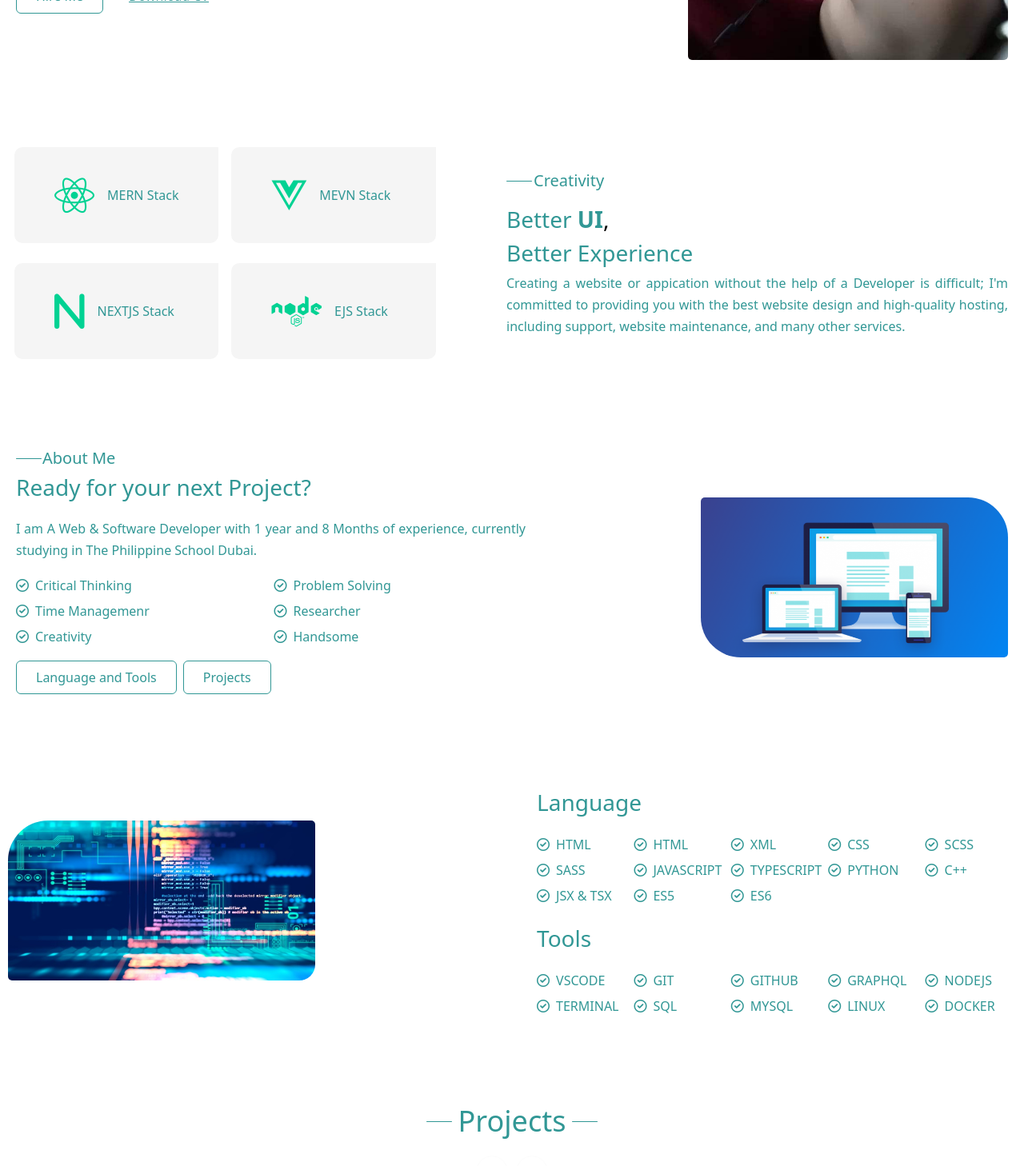
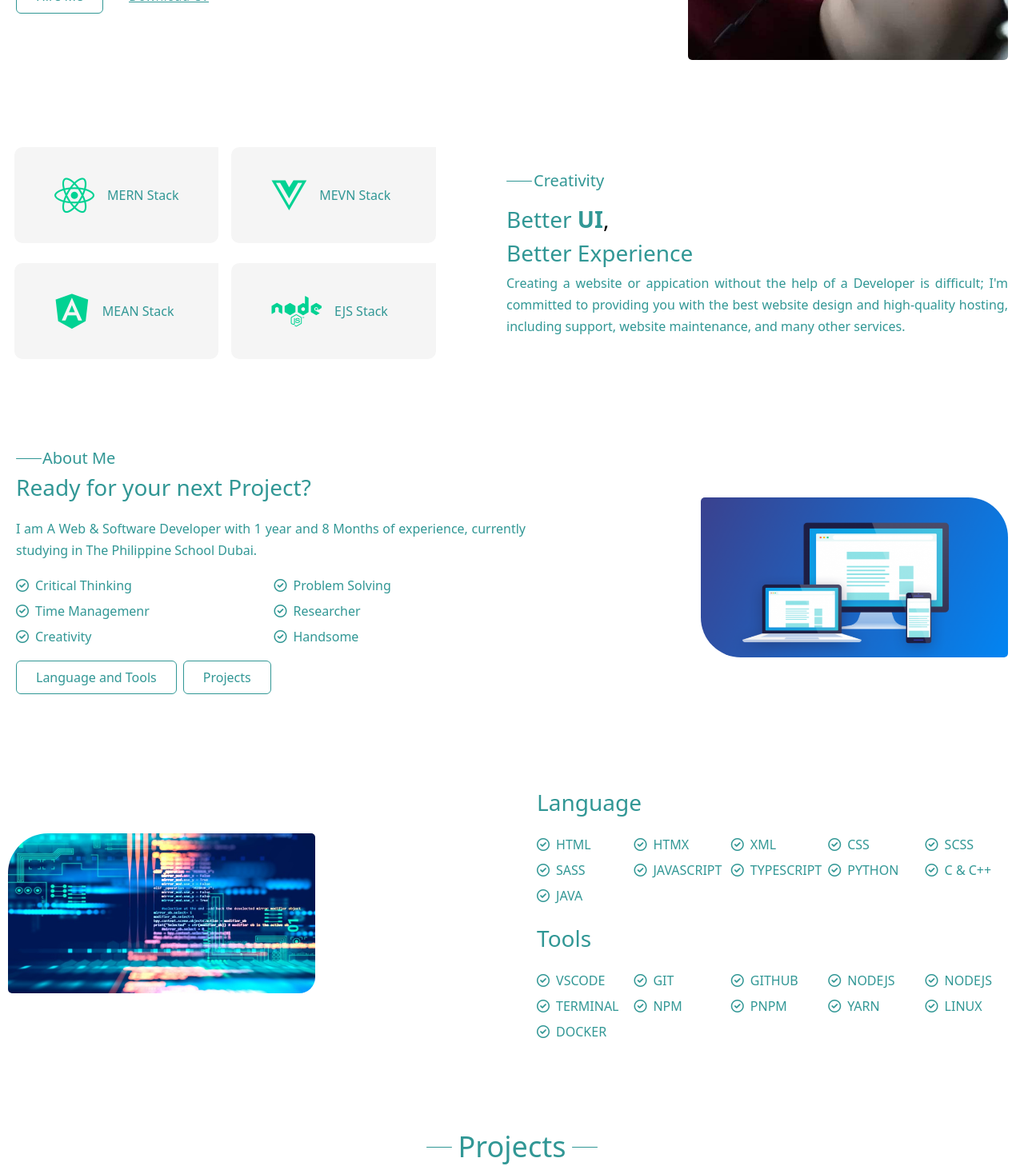
Before and after one commit to Chysev/Portfolio, a Next.js app: page / in a window 1280 px wide. Shown: the part 501-1959 px from the top of the page at 80% size. Built offline with nearby package versions, Linux system fonts and the light colour scheme.

Commit message:
Portfolio

```diff
--- a/components/Icons/Language.tsx
+++ b/components/Icons/Language.tsx
@@ -1,7 +1,5 @@
-import { motion } from 'framer-motion'
-
 // data
-import datas from '../../data/checkdata.json'
+import datas from '../../data/checkdata2.json'
 
 const Language = () => {
     return (
--- a/components/Icons/Tools.tsx
+++ b/components/Icons/Tools.tsx
@@ -1,5 +1,5 @@
 // data
-import datas from '../../data/checkdata2.json'
+import datas from '../../data/checkdata3.json'
 
 const Tools = () => {
     return (
--- a/components/LandingPage/Layer1.tsx
+++ b/components/LandingPage/Layer1.tsx
@@ -1,4 +1,5 @@
 import { motion } from 'framer-motion'
+
 // Components
 import LeftSection from "./Layer1/LeftSection"
 import RightSection from "./Layer1/RightSection"
--- a/components/LandingPage/Layer1/LeftSection.tsx
+++ b/components/LandingPage/Layer1/LeftSection.tsx
@@ -46,9 +46,8 @@ const LeftSection = () => {
 
             <h2 className="my-[1rem] leading-[24px] mx-auto max-w-[600px] text-lightcolor dark:text-paragraphdarkcolor 640max:text-base 380max:text-sm 1300max:max-w-[520px]">
                 <span className="text-lightcolor dark:text-darkcolor">
-                    MERN, MEVN, NEXTJS | </span>
-
-                HTML, CSS, SCSS, SASS, JavaScript and TypeScript.
+                    MERN, MEVN, MEAN | </span>
+                Get ready for your next project!
             </h2>
 
             {
--- a/components/LandingPage/Layer2/LeftSection.tsx
+++ b/components/LandingPage/Layer2/LeftSection.tsx
@@ -1,7 +1,7 @@
 // Components
 import MERN from "../../MiniCards/Mern"
 import MEVN from "../../MiniCards/Mevn"
-import NEXT from "../../MiniCards/Next"
+import MEAN from "../../MiniCards/Mean"
 import EJS from "../../MiniCards/Ejs"
 
 const LeftSection = () => {
@@ -9,7 +9,7 @@ const LeftSection = () => {
         <div className="grid grid-cols-2 992max:grid-cols-1">
             <MERN />
             <MEVN />
-            <NEXT />
+            <MEAN />
             <EJS />
         </div>
     )
--- a/components/LandingPage/Layer3/LeftSection.tsx
+++ b/components/LandingPage/Layer3/LeftSection.tsx
@@ -6,7 +6,7 @@ import Button from "../../Buttons/Button"
 
 // data
 import datas from '../../../data/herodata.json'
-import datas2 from '../../../data/checkdata3.json'
+import datas2 from '../../../data/checkdata.json'
 
 const LeftSection = () => {
     return (
--- a/components/LandingPage/Layer4/RightSection.tsx
+++ b/components/LandingPage/Layer4/RightSection.tsx
@@ -1,5 +1,3 @@
-import dynamic from "next/dynamic"
-
 // Components
 import Language from "../../Icons/Language"
 import Tools from "../../Icons/Tools"
--- a/components/LandingPage/Layer7/LeftSection.tsx
+++ b/components/LandingPage/Layer7/LeftSection.tsx
@@ -1,5 +1,3 @@
-import Link from "next/link";
-
 // Component
 import Line from "../../Icons/Line";
 
--- a/components/MiniCards/Next.tsx
+++ b/components/MiniCards/Mean.tsx
@@ -1,8 +1,8 @@
 const Next = () => {
     return (
         <div className="rounded-[10px_0px_10px_10px] flex leading-[24px] items-center my-[0.8rem] mx-[0.5rem] gap-[1rem] bg-lightsurface py-[35px] px-[50px] dark:bg-darksurface 768max:py-[30px] 992max:px-[100px] 640max:py-[30px] 640max:px-[80px] 380max:py-[20px] 380max:px-[20px]">
-            <i className="text-[50px] text-darkcolor dark:text-white fa-solid fa-n" />
-            <h1 className="text-[16px] flex leading-6 text-lightcolor dark:text-white">NEXTJS Stack</h1>
+            <i className="text-[50px] text-darkcolor dark:text-white fa-brands fa-angular" />
+            <h1 className="text-[16px] flex leading-6 text-lightcolor dark:text-white">MEAN Stack</h1>
         </div>
     );
 };
--- a/data/checkdata.json
+++ b/data/checkdata.json
@@ -1,54 +1,26 @@
 [
     {
         "id": "1",
-        "check": "HTML"
+        "content": "Critical Thinking"
     },
     {
         "id": "2",
-        "check": "HTML"
+        "content": "Problem Solving"
     },
     {
         "id": "3",
-        "check": "XML"
+        "content": "Time Managemenr"
     },
     {
         "id": "4",
-        "check": "CSS"
+        "content": "Researcher"
     },
     {
         "id": "5",
-        "check": "SCSS"
+        "content": "Creativity"
     },
     {
         "id": "6",
-        "check": "SASS"
-    },
-    {
-        "id": "7",
-        "check": "JAVASCRIPT"
-    },
-    {
-        "id": "8",
-        "check": "TYPESCRIPT"
-    },
-    {
-        "id": "9",
-        "check": "PYTHON"
-    },
-    {
-        "id": "10",
-        "check": "C++"
-    },
-    {
-        "id": "11",
-        "check": "JSX & TSX"
-    },
-    {
-        "id": "12",
-        "check": "ES5"
-    },
-    {
-        "id": "13",
-        "check": "ES6"
+        "content": "Handsome"
     }
 ]
--- a/data/checkdata2.json
+++ b/data/checkdata2.json
@@ -1,42 +1,46 @@
 [
     {
         "id": "1",
-        "check": "VSCODE"
+        "check": "HTML"
     },
     {
         "id": "2",
-        "check": "GIT"
+        "check": "HTMX"
     },
     {
         "id": "3",
-        "check": "GITHUB"
+        "check": "XML"
     },
     {
         "id": "4",
-        "check": "GRAPHQL"
+        "check": "CSS"
     },
     {
         "id": "5",
-        "check": "NODEJS"
+        "check": "SCSS"
     },
     {
         "id": "6",
-        "check": "TERMINAL"
+        "check": "SASS"
     },
     {
         "id": "7",
-        "check": "SQL"
+        "check": "JAVASCRIPT"
     },
     {
         "id": "8",
-        "check": "MYSQL"
+        "check": "TYPESCRIPT"
     },
     {
         "id": "9",
-        "check": "LINUX"
+        "check": "PYTHON"
     },
     {
         "id": "10",
-        "check": "DOCKER"
+        "check": "C & C++"
+    },
+    {
+        "id": "11",
+        "check": "JAVA"
     }
 ]
--- a/data/checkdata3.json
+++ b/data/checkdata3.json
@@ -1,26 +1,46 @@
 [
     {
         "id": "1",
-        "content": "Critical Thinking"
+        "check": "VSCODE"
     },
     {
         "id": "2",
-        "content": "Problem Solving"
+        "check": "GIT"
     },
     {
         "id": "3",
-        "content": "Time Managemenr"
+        "check": "GITHUB"
     },
     {
         "id": "4",
-        "content": "Researcher"
+        "check": "NODEJS"
     },
     {
         "id": "5",
-        "content": "Creativity"
+        "check": "NODEJS"
     },
     {
         "id": "6",
-        "content": "Handsome"
+        "check": "TERMINAL"
+    },
+    {
+        "id": "7",
+        "check": "NPM"
+    },
+    {
+        "id": "8",
+        "check": "PNPM"
+    },
+    {
+        "id": "9",
+        "check": "YARN"
+    },
+    {
+        "id": "10",
+        "check": "LINUX"
+    },
+    {
+        "id": "11",
+        "check": "DOCKER"
     }
 ]
```
